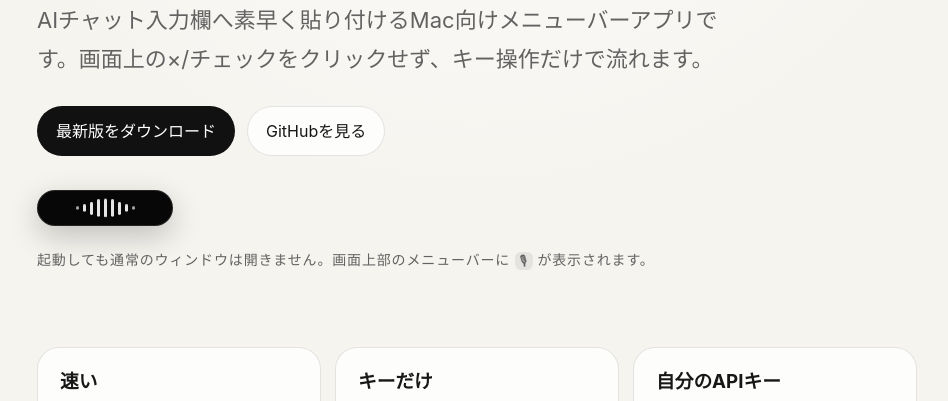
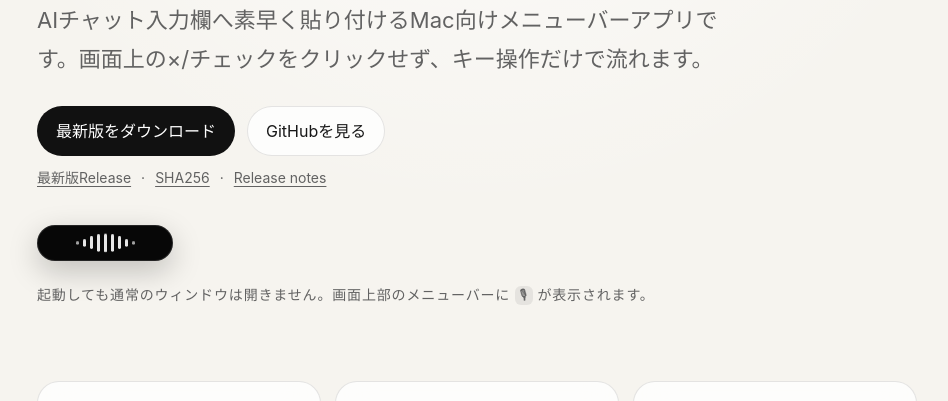
Before and after one commit to yosinn1-blip/api-voice-input, a plain HTML site: page docs/index.html in a window 1280 px wide. Shown: the part 332-733 px from the top of the page, without its empty margins (163-1111 px from the left). Drawn offline with Linux system fonts and the light colour scheme.

Commit message:
docs: add checksum and release notes links to homepage

```diff
--- a/docs/index.html
+++ b/docs/index.html
@@ -53,6 +53,8 @@
     .actions { display: flex; flex-wrap: wrap; gap: 12px; margin-top: 28px; }
     .button { display: inline-flex; align-items: center; justify-content: center; min-height: 44px; padding: 10px 18px; border-radius: 999px; text-decoration: none; border: 1px solid var(--line); color: var(--text); background: var(--card); }
     .button.primary { background: var(--accent); color: var(--accentText); border-color: transparent; }
+    .subactions { display: flex; flex-wrap: wrap; gap: 10px; margin-top: 10px; font-size: 14px; color: var(--muted); }
+    .subactions a { color: inherit; text-underline-offset: 3px; }
     .pill-demo { margin: 34px 0 8px; display: inline-flex; align-items: center; justify-content: center; width: 136px; height: 36px; border-radius: 18px; background: #070707; box-shadow: 0 10px 30px rgba(0,0,0,.22), inset 0 0 0 1px rgba(255,255,255,.12); }
     .bars { display: flex; gap: 4px; align-items: center; height: 20px; }
     .bars span { display:block; width:3px; border-radius:999px; background:rgba(255,255,255,.9); animation: pulse 950ms ease-in-out infinite; }
@@ -83,6 +85,13 @@
       <div class="actions">
         <a class="button primary" href="https://github.com/yosinn1-blip/api-voice-input/releases/download/v0.1.3/api-voice-input-0.1.3-4.zip">最新版をダウンロード</a>
         <a class="button" href="https://github.com/yosinn1-blip/api-voice-input">GitHubを見る</a>
+      </div>
+      <div class="subactions" aria-label="ダウンロード補助リンク">
+        <a href="https://github.com/yosinn1-blip/api-voice-input/releases/latest">最新版Release</a>
+        <span>·</span>
+        <a href="https://github.com/yosinn1-blip/api-voice-input/releases/download/v0.1.3/api-voice-input-0.1.3-4.zip.sha256">SHA256</a>
+        <span>·</span>
+        <a href="https://github.com/yosinn1-blip/api-voice-input/releases/download/v0.1.3/api-voice-input-0.1.3-4-release-notes.txt">Release notes</a>
       </div>
       <div class="pill-demo" aria-label="録音中の小さな波形インジケーター">
         <div class="bars"><span></span><span></span><span></span><span></span><span></span><span></span><span></span><span></span><span></span></div>
```
